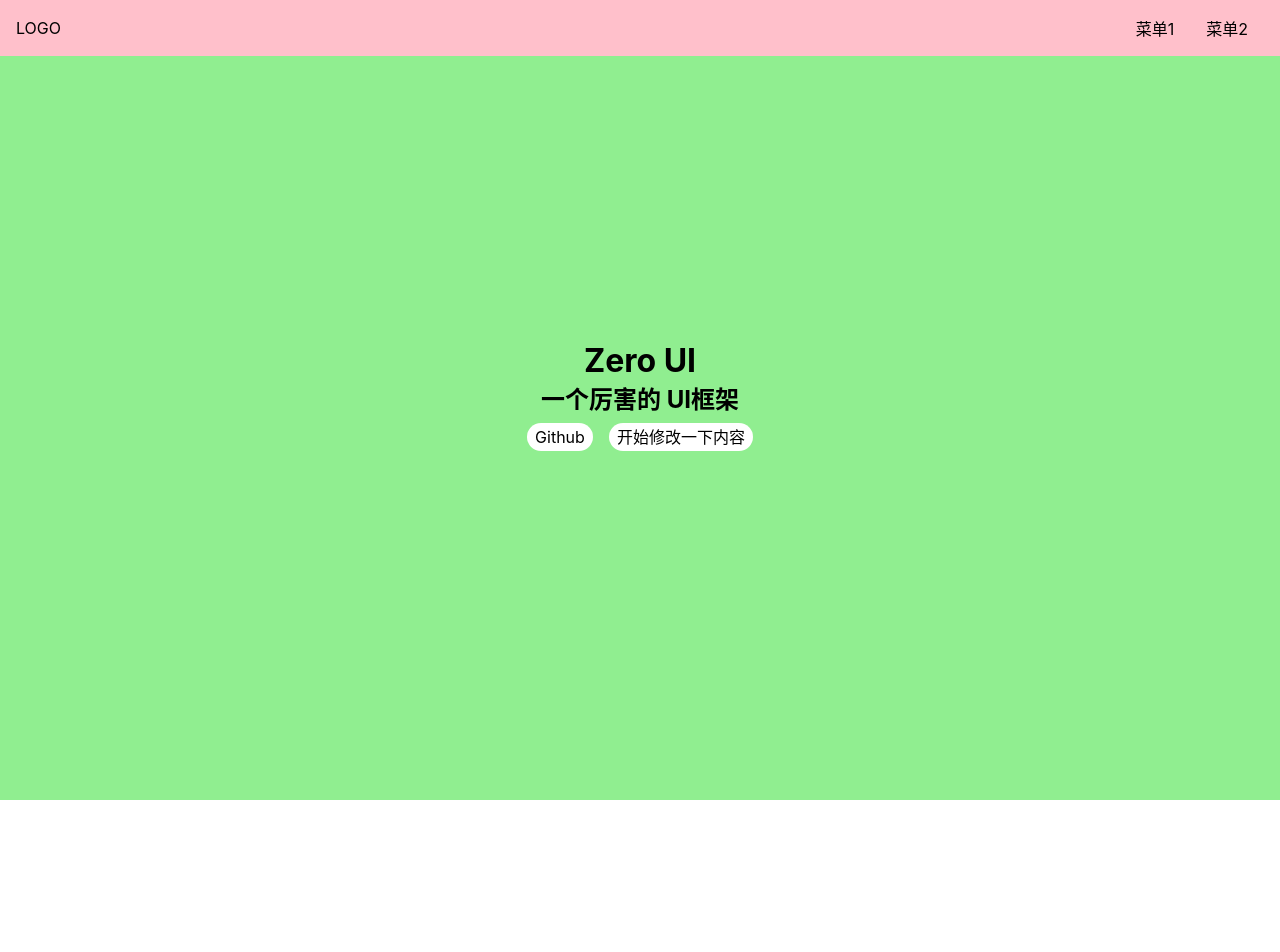
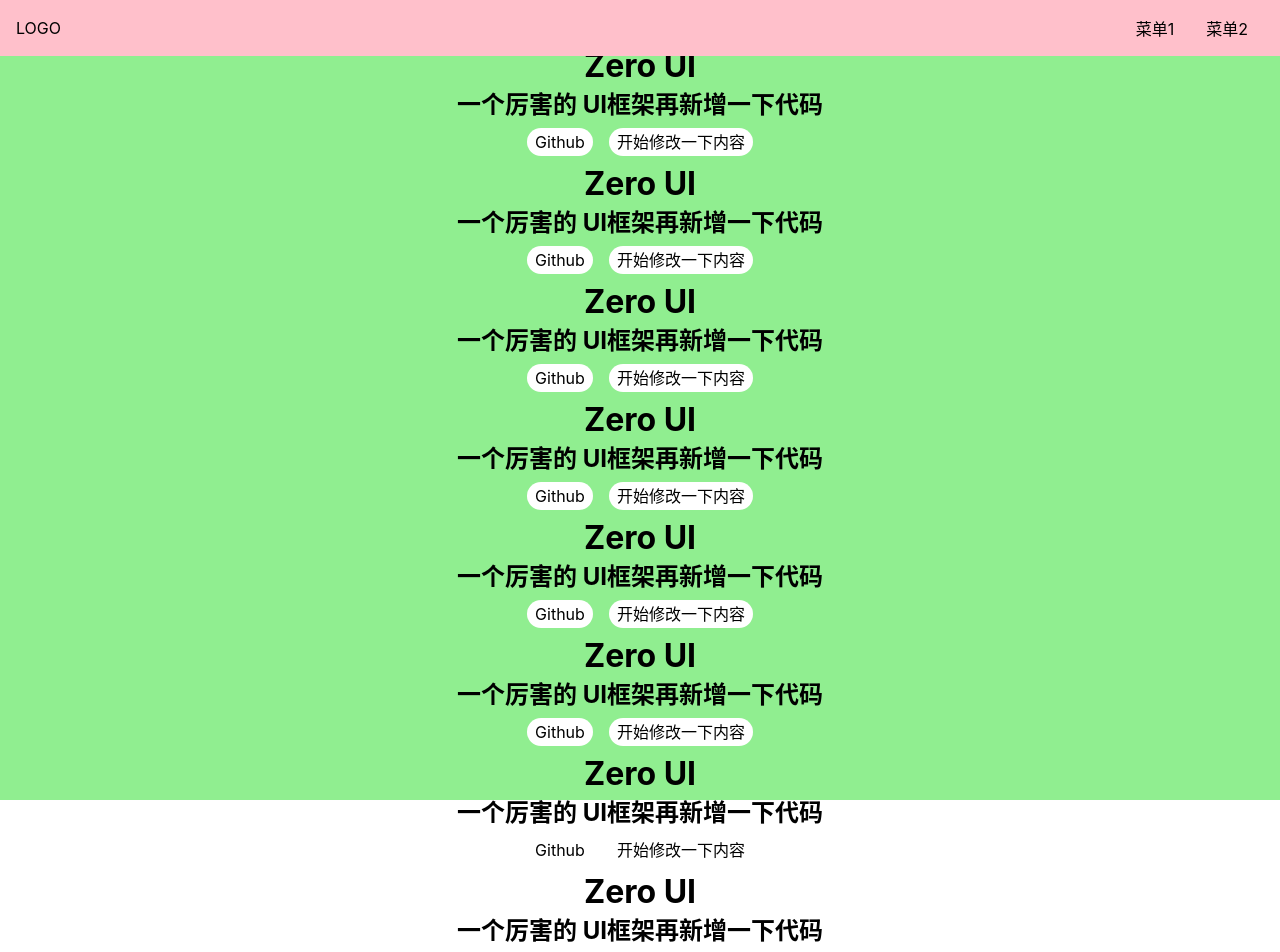
Before and after one commit to qvefofo/zero-ui, a Vue app: page /#/welcome in a window 1280 px wide. Shown: the top 952 px of the page. Before the commit the page ends 800 px from the top, so only its background shows below. Built offline with nearby package versions, Linux system fonts and the light colour scheme.

Commit message:
内容修改

```diff
--- a/src/views/Welcome.vue
+++ b/src/views/Welcome.vue
@@ -3,7 +3,73 @@
     <Topnav />
     <div class="banner">
       <h1>Zero UI</h1>
-      <h2>一个厉害的 UI框架</h2>
+      <h2>一个厉害的 UI框架再新增一下代码</h2>
+      <p class="actions">
+        <a href="https://github.com">Github</a>
+        <router-link to="/doc">开始修改一下内容</router-link>
+      </p>
+      <h1>Zero UI</h1>
+      <h2>一个厉害的 UI框架再新增一下代码</h2>
+      <p class="actions">
+        <a href="https://github.com">Github</a>
+        <router-link to="/doc">开始修改一下内容</router-link>
+      </p>
+      <h1>Zero UI</h1>
+      <h2>一个厉害的 UI框架再新增一下代码</h2>
+      <p class="actions">
+        <a href="https://github.com">Github</a>
+        <router-link to="/doc">开始修改一下内容</router-link>
+      </p>
+      <h1>Zero UI</h1>
+      <h2>一个厉害的 UI框架再新增一下代码</h2>
+      <p class="actions">
+        <a href="https://github.com">Github</a>
+        <router-link to="/doc">开始修改一下内容</router-link>
+      </p>
+      <h1>Zero UI</h1>
+      <h2>一个厉害的 UI框架再新增一下代码</h2>
+      <p class="actions">
+        <a href="https://github.com">Github</a>
+        <router-link to="/doc">开始修改一下内容</router-link>
+      </p>
+      <h1>Zero UI</h1>
+      <h2>一个厉害的 UI框架再新增一下代码</h2>
+      <p class="actions">
+        <a href="https://github.com">Github</a>
+        <router-link to="/doc">开始修改一下内容</router-link>
+      </p>
+      <h1>Zero UI</h1>
+      <h2>一个厉害的 UI框架再新增一下代码</h2>
+      <p class="actions">
+        <a href="https://github.com">Github</a>
+        <router-link to="/doc">开始修改一下内容</router-link>
+      </p>
+      <h1>Zero UI</h1>
+      <h2>一个厉害的 UI框架再新增一下代码</h2>
+      <p class="actions">
+        <a href="https://github.com">Github</a>
+        <router-link to="/doc">开始修改一下内容</router-link>
+      </p>
+      <h1>Zero UI</h1>
+      <h2>一个厉害的 UI框架再新增一下代码</h2>
+      <p class="actions">
+        <a href="https://github.com">Github</a>
+        <router-link to="/doc">开始修改一下内容</router-link>
+      </p>
+      <h1>Zero UI</h1>
+      <h2>一个厉害的 UI框架再新增一下代码</h2>
+      <p class="actions">
+        <a href="https://github.com">Github</a>
+        <router-link to="/doc">开始修改一下内容</router-link>
+      </p>
+      <h1>Zero UI</h1>
+      <h2>一个厉害的 UI框架再新增一下代码</h2>
+      <p class="actions">
+        <a href="https://github.com">Github</a>
+        <router-link to="/doc">开始修改一下内容</router-link>
+      </p>
+      <h1>Zero UI</h1>
+      <h2>一个厉害的 UI框架再新增一下代码</h2>
       <p class="actions">
         <a href="https://github.com">Github</a>
         <router-link to="/doc">开始修改一下内容</router-link>
```
